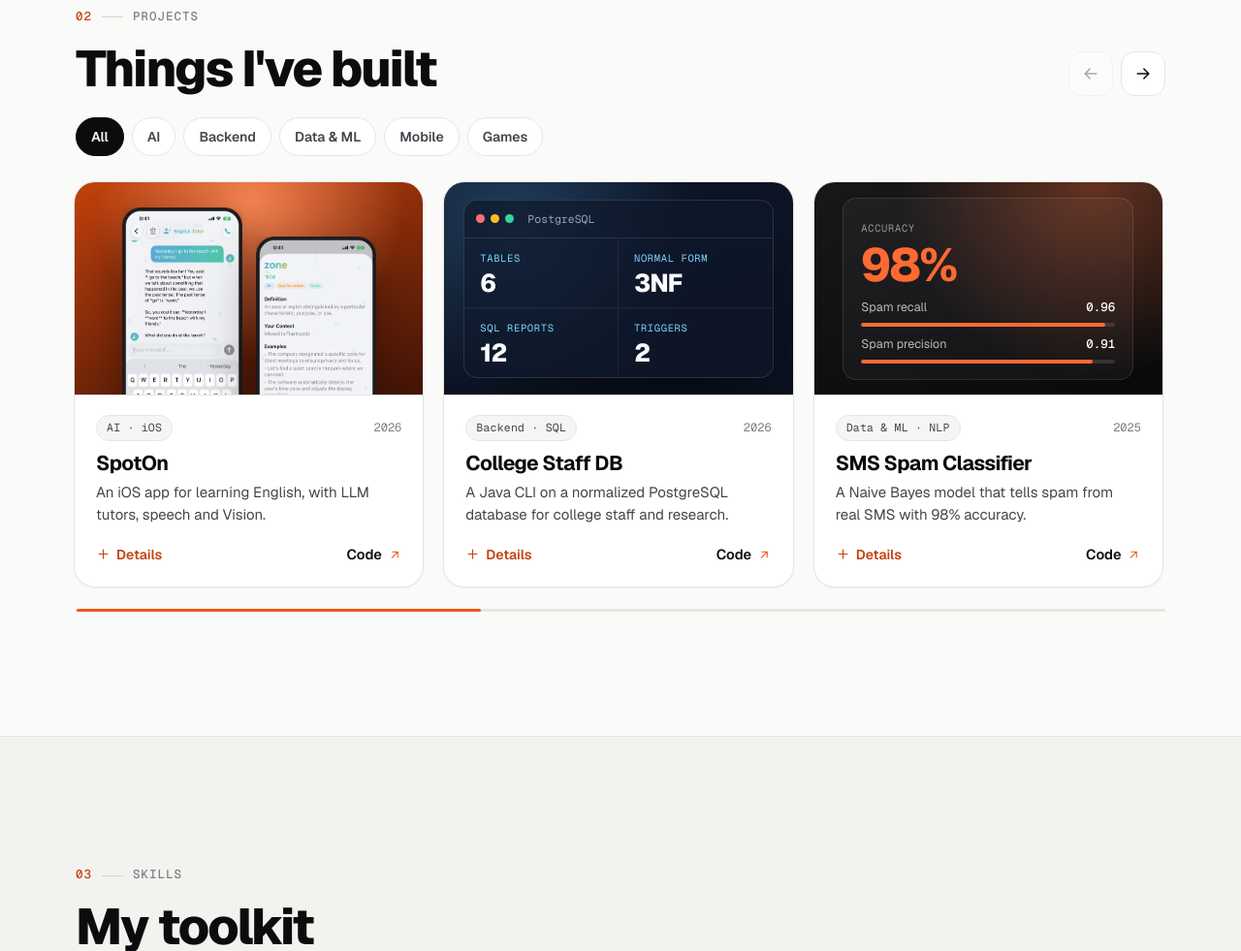
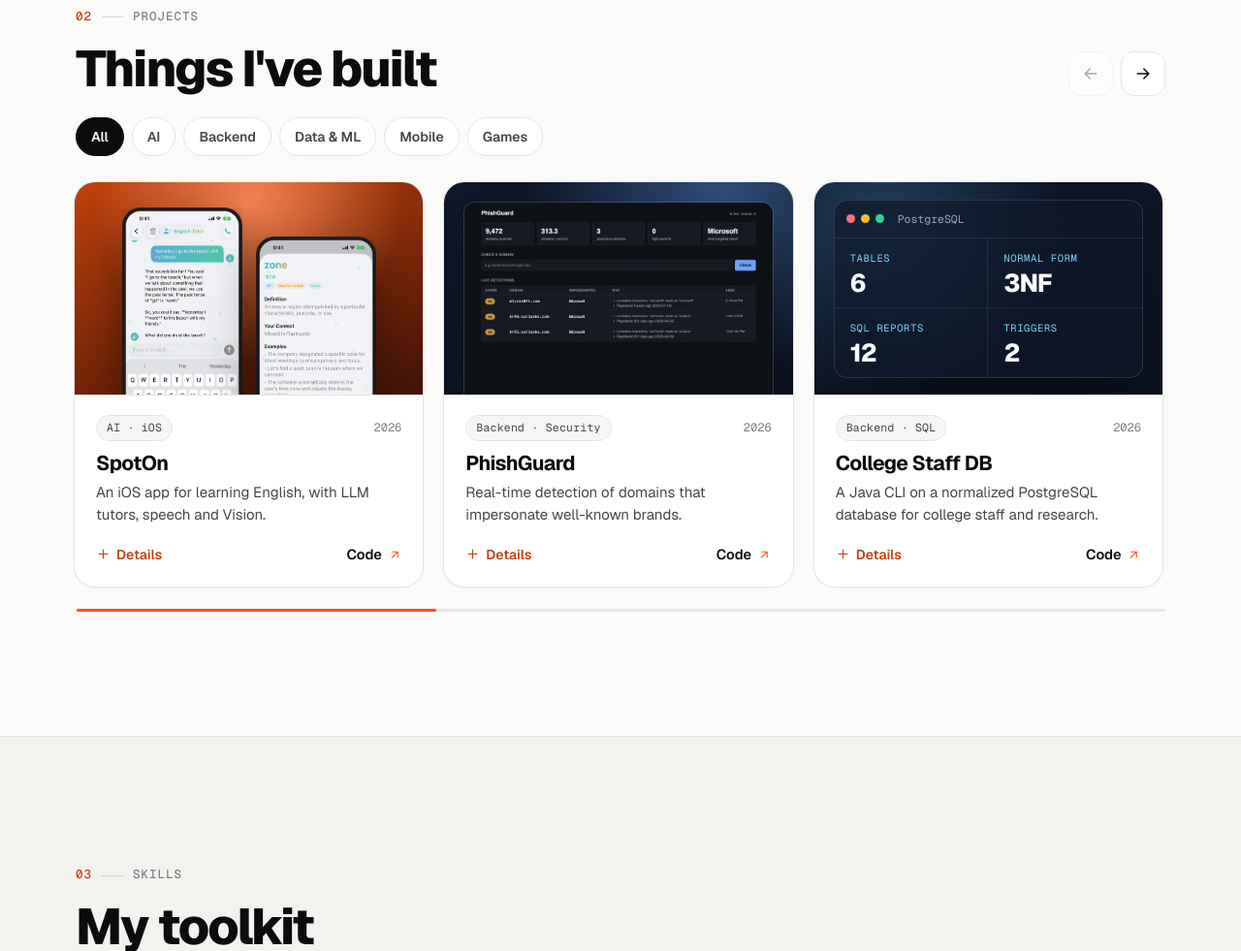
Before and after one commit to ofekfanian/ofekfanian.github.io, a plain HTML site: page index.html in a window 1280 px wide. Shown: the part 1934-2915 px from the top of the page at 97% size. Drawn offline with nearby package versions, Linux system fonts and the light colour scheme.

Commit message:
Add PhishGuard project

```diff
--- a/index.html
+++ b/index.html
@@ -23,7 +23,7 @@
   <link rel="preconnect" href="https://fonts.googleapis.com">
   <link rel="preconnect" href="https://fonts.gstatic.com" crossorigin>
   <link href="https://fonts.googleapis.com/css2?family=Geist:wght@400;500;600;700;800&family=Geist+Mono:wght@400;500&display=swap" rel="stylesheet">
-  <link rel="stylesheet" href="styles.css?v=8">
+  <link rel="stylesheet" href="styles.css?v=9">
   <script>
     document.documentElement.classList.add('js');
     try { var t = localStorage.getItem('theme'); if (t) document.documentElement.dataset.theme = t; } catch (e) {}
@@ -258,6 +258,39 @@
                   </ul>
                   <ul class="stack" aria-label="Tech stack"><li>Swift</li><li>SwiftUI</li><li>LLM</li><li>Speech</li><li>Vision</li><li>Firebase</li></ul>
                   <a class="btn btn--dark" href="https://github.com/ofekfanian/SpotOn" target="_blank" rel="noopener"><svg aria-hidden="true"><use href="#i-github"/></svg>View code on GitHub</a>
+                </div>
+              </template>
+            </li>
+
+            <!-- PhishGuard -->
+            <li class="pcard" data-tags="backend data">
+              <div class="pcard__visual v-shot" aria-hidden="true">
+                <img src="assets/img/phishguard-dashboard.webp" width="800" height="507" alt="" loading="lazy">
+              </div>
+              <div class="pcard__body">
+                <div class="pcard__meta"><span class="pill">Backend · Security</span><span>2026</span></div>
+                <h3><button class="pcard__open" type="button">PhishGuard</button></h3>
+                <p>Real-time detection of domains that impersonate well-known brands.</p>
+                <div class="pcard__foot">
+                  <span class="pcard__hint"><svg aria-hidden="true"><use href="#i-plus"/></svg>Details</span>
+                  <a class="link" href="https://github.com/ofekfanian/phishguard" target="_blank" rel="noopener">Code <svg aria-hidden="true"><use href="#i-out"/></svg></a>
+                </div>
+              </div>
+              <template class="pcard__details">
+                <div class="dlg__visual v-shot">
+                  <img src="assets/img/phishguard-dashboard.webp" width="800" height="507" alt="PhishGuard dashboard running on live data">
+                </div>
+                <div class="dlg__body">
+                  <div class="pcard__meta"><span class="pill">Backend · Security</span><span>2026</span></div>
+                  <h2 class="dlg__title">PhishGuard</h2>
+                  <p>Real-time detection of domains that impersonate well-known brands, built on public Certificate Transparency logs.</p>
+                  <ul class="bullets">
+                    <li>Follows 14 public CT logs directly and gives each newly certified domain a 0-100 score with a written reason for every point</li>
+                    <li>Catches digit swaps, homoglyphs and typosquatting, and adjusts the score by domain age looked up over RDAP</li>
+                    <li>FastAPI REST API and a live dashboard, with 51 automated tests run on GitHub Actions</li>
+                  </ul>
+                  <ul class="stack" aria-label="Tech stack"><li>Python</li><li>FastAPI</li><li>asyncio</li><li>SQLAlchemy</li><li>pytest</li></ul>
+                  <a class="btn btn--dark" href="https://github.com/ofekfanian/phishguard" target="_blank" rel="noopener"><svg aria-hidden="true"><use href="#i-github"/></svg>View code on GitHub</a>
                 </div>
               </template>
             </li>
--- a/styles.css
+++ b/styles.css
@@ -373,6 +373,11 @@ img.app-icon { background: none; box-shadow: none; border-radius: 0; object-fit:
 .v-cards { background: radial-gradient(circle at 50% 0%, #a7f3d0, transparent 60%), linear-gradient(160deg, #065f46, #064e3b); align-items: center !important; padding: 18px !important; }
 .v-cards img { width: 100%; max-width: 440px; border-radius: 12px; box-shadow: 0 20px 34px -12px rgba(0, 0, 0, .5); transition: transform .5s var(--ease); }
 .pcard:hover .v-cards img { transform: scale(1.03); }
+.v-shot { align-items: flex-start !important; padding: 20px 20px 0 !important; background: radial-gradient(circle at 80% 0%, rgba(96, 165, 250, .4), transparent 55%), linear-gradient(160deg, #0f172a, #0b1120); }
+.v-shot img { width: 100%; height: 100%; object-fit: cover; object-position: top left; border-radius: 12px 12px 0 0; border: 1px solid rgba(148, 163, 184, .25); border-bottom: 0; box-shadow: 0 20px 34px -12px rgba(0, 0, 0, .6); transition: transform .6s var(--ease); }
+.pcard:hover .v-shot img { transform: translateY(-4px); }
+.dlg__visual.v-shot { align-items: center !important; padding: 28px !important; }
+.dlg__visual.v-shot > img { height: auto; border-radius: 12px; border-bottom: 1px solid rgba(148, 163, 184, .25); }
 .v-photo { padding: 0 !important; }
 .v-photo img { width: 100%; height: 100%; object-fit: cover; transition: transform .8s var(--ease); }
 .pcard:hover .v-photo img { transform: scale(1.04); }
```
Also changed, not shown: assets/img/phishguard-dashboard.webp (added).
